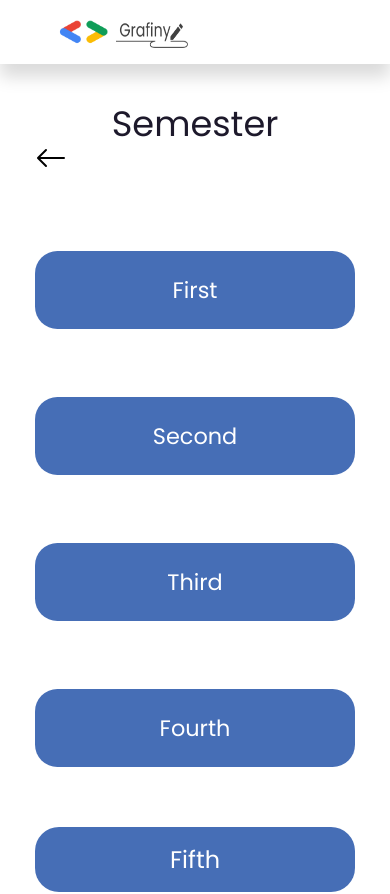
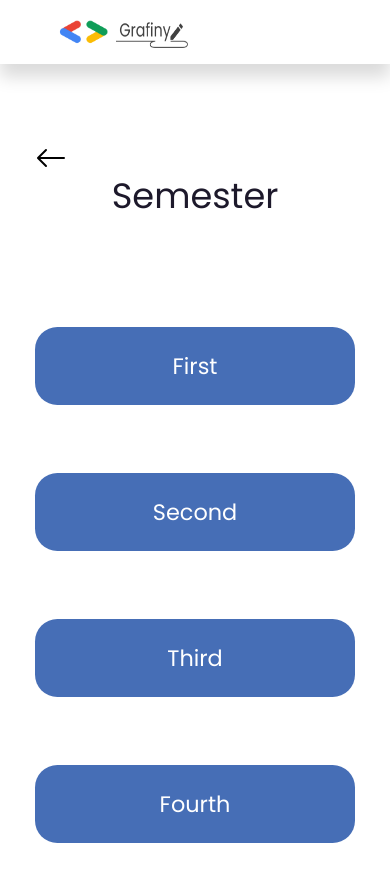
Before and after one commit to gdsc-nits-org/grafiny-client, a React (Vite) app: page /semester in a window 390 px wide. Shown: the top 894 px of the page. Built offline with nearby package versions, Linux system fonts and the light colour scheme; some icons are missing.

Commit message:
RESOLVE: bugs fixes and enhancements

```diff
--- a/src/Components/Semester/Semester.module.scss
+++ b/src/Components/Semester/Semester.module.scss
@@ -164,7 +164,8 @@
     flex-direction: column;
     justify-content: center;
     align-items: center;
-    overflow: scroll;
+    overflow-x: hidden;
+    height: auto;
 
     .arrow {
       position: absolute;
@@ -180,7 +181,7 @@
 
     .title {
       margin: auto;
-      margin-top: 2.5rem;
+      margin-top: 7rem;
       width: 100vw;
       height: 6%;
 
@@ -196,7 +197,7 @@
       justify-content: center;
       align-items: center;
       margin: auto;
-      margin-top: 2.8rem;
+      margin-top: 3.8rem;
 
       width: 20rem;
       height: 68rem;
--- a/src/Components/Topics/Topics.module.scss
+++ b/src/Components/Topics/Topics.module.scss
@@ -153,7 +153,8 @@
     flex-direction: column;
     justify-content: center;
     align-items: center;
-    overflow: scroll;
+    overflow-x: hidden;
+    height: auto;
 
     .arrow {
       position: absolute;
@@ -169,7 +170,7 @@
 
     .title {
       margin: auto;
-      margin-top: 2.5rem;
+      margin-top: 7rem;
       width: 100%;
       height: 6%;
 
```
